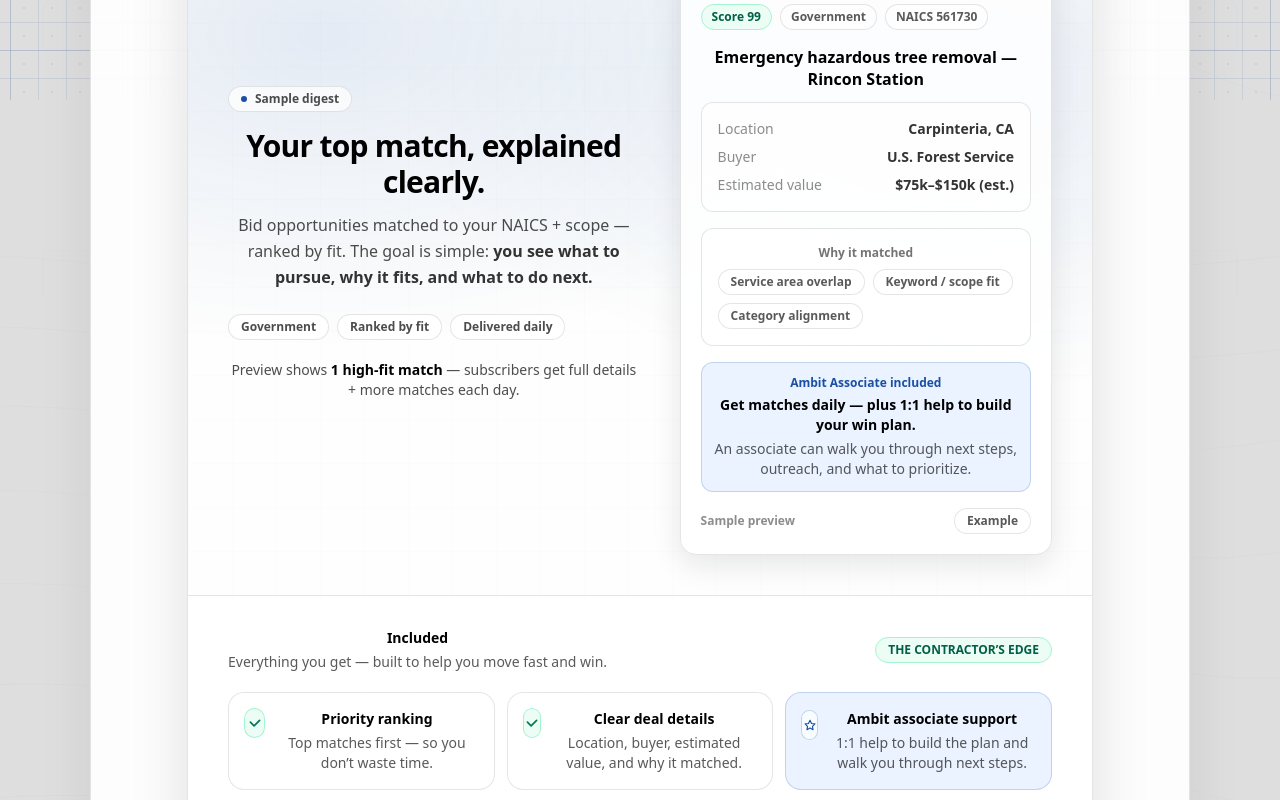
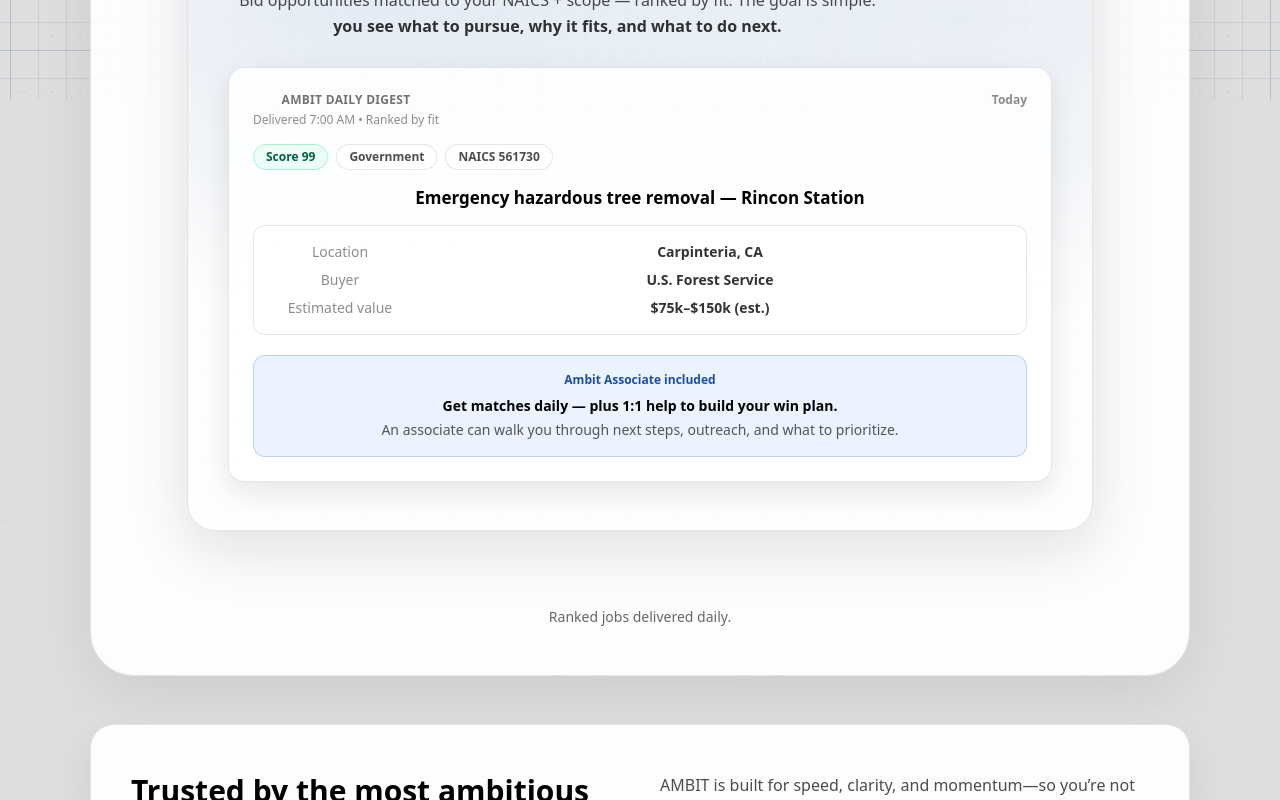
Before and after one commit to seansevrix/ambit, a Next.js app: page / in a window 1280 px wide. Shown: the part 700-1500 px from the top of the page. Built offline with nearby package versions, Linux system fonts and the light colour scheme.

Commit message:
Simplify digest preview + highlight associate support

```diff
--- a/app/components/LandingEmailPreview.tsx
+++ b/app/components/LandingEmailPreview.tsx
@@ -3,119 +3,52 @@ type Market = "residential" | "commercial" | "government";
 
 const CONTAINER = "mx-auto max-w-[1180px] px-6 lg:px-10";
 
-function marketLabel(m: Market) {
-  if (m === "government") return "Government";
-  if (m === "commercial") return "Commercial";
-  return "Residential";
-}
-
-function marketLine(m: Market) {
-  if (m === "government") return "Bid opportunities matched to your NAICS + scope — ranked by fit.";
-  if (m === "commercial") return "Work orders + service contracts ranked for your team — sent daily.";
-  return "Buyer-intent requests matched to your service area — sent daily.";
-}
-
-function sampleTitle(m: Market) {
-  if (m === "government") return "Emergency hazardous tree removal — Rincon Station";
-  if (m === "commercial") return "Apartment complex sealcoat + striping — Oceanside";
-  return "Junk removal — same-day haul (buyer request)";
-}
-
 function sampleMeta(m: Market) {
   if (m === "government")
     return {
-      where: "Carpinteria, CA",
+      posted: "Today",
+      score: 99,
+      segment: "Government",
+      naics: "561730",
+      title: "Emergency hazardous tree removal — Rincon Station",
+      location: "Carpinteria, CA",
       buyer: "U.S. Forest Service",
-      naics: "561730",
-      posted: "Today",
       estValue: "$75k–$150k (est.)",
     };
 
   if (m === "commercial")
     return {
-      where: "Oceanside, CA",
+      posted: "Today",
+      score: 92,
+      segment: "Commercial",
+      naics: "237310",
+      title: "Apartment complex sealcoat + striping — Oceanside",
+      location: "Oceanside, CA",
       buyer: "Property Management Co.",
-      naics: "237310",
-      posted: "Today",
       estValue: "$8k–$18k (est.)",
     };
 
   return {
-    where: "San Diego, CA",
-    buyer: "Homeowner (Verified)",
+    posted: "Today",
+    score: 90,
+    segment: "Residential",
     naics: "—",
-    posted: "Today",
+    title: "Junk removal — same-day haul (buyer request)",
+    location: "San Diego, CA",
+    buyer: "Homeowner",
     estValue: "$350–$900 (est.)",
   };
 }
 
-function scorePill(score: number) {
-  if (score >= 90) return "border-emerald-200 bg-emerald-50 text-emerald-800";
-  if (score >= 75) return "border-indigo-200 bg-indigo-50 text-indigo-800";
-  return "border-slate-200 bg-slate-50 text-slate-800";
-}
-
-function Check() {
+function Pill({ children }: { children: React.ReactNode }) {
   return (
-    <span className="inline-flex h-7 w-7 items-center justify-center rounded-full bg-emerald-50 ring-1 ring-emerald-200">
-      <svg width="14" height="14" viewBox="0 0 20 20" fill="none" aria-hidden="true">
-        <path
-          d="M16.6 6.2 8.7 14.1 3.4 8.8"
-          stroke="currentColor"
-          strokeWidth="2.4"
-          strokeLinecap="round"
-          strokeLinejoin="round"
-          className="text-emerald-700"
-        />
-      </svg>
+    <span className="inline-flex items-center rounded-full border border-black/10 bg-white/75 px-3 py-1 text-xs font-semibold text-black/70">
+      {children}
     </span>
   );
 }
 
-function Feature({
-  title,
-  desc,
-  highlight,
-}: {
-  title: string;
-  desc: string;
-  highlight?: boolean;
-}) {
-  return (
-    <div
-      className={[
-        "flex gap-3 rounded-2xl border p-4",
-        highlight
-          ? "border-[#1A4FA3]/20 bg-[#EAF3FF]"
-          : "border-black/10 bg-white/70",
-      ].join(" ")}
-    >
-      {highlight ? (
-        <span className="mt-0.5 inline-flex h-7 w-7 items-center justify-center rounded-full bg-white/70 ring-1 ring-[#1A4FA3]/20">
-          <svg width="14" height="14" viewBox="0 0 24 24" fill="none" aria-hidden="true">
-            <path
-              d="M12 17.3 6.8 20l1-5.7-4.2-4.1 5.8-.8L12 4l2.6 5.4 5.8.8-4.2 4.1 1 5.7L12 17.3Z"
-              stroke="currentColor"
-              strokeWidth="2"
-              strokeLinejoin="round"
-              className="text-[#1A4FA3]"
-            />
-          </svg>
-        </span>
-      ) : (
-        <Check />
-      )}
-
-      <div>
-        <div className="text-sm font-semibold text-black">{title}</div>
-        <div className="mt-1 text-sm text-black/65">{desc}</div>
-      </div>
-    </div>
-  );
-}
-
 export default function LandingEmailPreview({ market = "government" }: { market?: Market }) {
-  const score = market === "government" ? 99 : market === "commercial" ? 92 : 90;
   const meta = sampleMeta(market);
 
   return (
@@ -139,164 +72,80 @@ export default function LandingEmailPreview({ market = "government" }: { market?
             className="absolute inset-0"
             style={{
               backgroundImage:
-                "radial-gradient(900px 520px at 15% 15%, rgba(26,79,163,0.12), transparent 62%)," +
+                "radial-gradient(900px 520px at 20% 18%, rgba(26,79,163,0.12), transparent 62%)," +
                 "radial-gradient(900px 520px at 85% 20%, rgba(26,79,163,0.10), transparent 62%)",
               opacity: 0.9,
             }}
           />
 
-          <div className="relative grid gap-10 p-7 sm:p-10 lg:grid-cols-[1.05fr_0.95fr]">
-            {/* Left copy */}
-            <div className="flex flex-col justify-center">
-              <div className="inline-flex items-center gap-2 self-start rounded-full border border-black/10 bg-white/70 px-3 py-1 text-xs font-semibold text-black/70">
-                <span className="h-1.5 w-1.5 rounded-full bg-[#1A4FA3]" />
-                Sample digest
-              </div>
-
-              <h2 className="mt-4 text-2xl font-semibold tracking-tight sm:text-3xl">
+          <div className="relative mx-auto max-w-[980px] px-6 py-10 sm:px-10 sm:py-12">
+            {/* TOP: Headline + explanation (no “Sample digest”) */}
+            <h2 className="text-2xl font-semibold tracking-tight text-black sm:text-3xl">
               Your top match, explained clearly.
             </h2>
 
-              <p className="mt-3 text-sm leading-relaxed text-black/70 sm:text-base">
-                {marketLine(market)} The goal is simple:{" "}
+            <p className="mt-3 max-w-[72ch] text-sm leading-relaxed text-black/70 sm:text-base">
+              Bid opportunities matched to your NAICS + scope — ranked by fit. The goal is simple:{" "}
               <span className="font-semibold text-black/80">
                 you see what to pursue, why it fits, and what to do next.
               </span>
             </p>
 
-              <div className="mt-6 flex flex-wrap items-center gap-2">
-                <span className="rounded-full border border-black/10 bg-white/70 px-3 py-1 text-xs font-semibold text-black/70">
-                  {marketLabel(market)}
-                </span>
-                <span className="rounded-full border border-black/10 bg-white/70 px-3 py-1 text-xs font-semibold text-black/70">
-                  Ranked by fit
-                </span>
-                <span className="rounded-full border border-black/10 bg-white/70 px-3 py-1 text-xs font-semibold text-black/70">
-                  Delivered daily
-                </span>
-              </div>
-
-              <p className="mt-5 text-sm text-black/70">
-                Preview shows <span className="font-semibold text-black">1 high-fit match</span> — subscribers get full details + more matches each day.
-              </p>
-            </div>
-
-            {/* Right “email” card — keep it looking like an email */}
-            <div className="relative">
-              <div className="rounded-2xl border border-black/10 bg-white/85 p-5 shadow-[0_10px_30px_rgba(6,16,23,0.10)]">
-                {/* Header */}
+            {/* BELOW: The digest (clean + readable) */}
+            <div className="mt-7 rounded-2xl border border-black/10 bg-white/85 p-6 shadow-[0_10px_30px_rgba(6,16,23,0.10)]">
+              {/* Digest header */}
               <div className="flex items-start justify-between gap-4">
                 <div>
-                    <div className="text-xs font-semibold tracking-wide text-black/55">AMBIT DAILY DIGEST</div>
-                    <div className="mt-1 text-xs text-black/45">Delivered 7:00 AM • Ranked by fit</div>
+                  <div className="text-xs font-semibold tracking-wide text-black/55">
+                    AMBIT DAILY DIGEST
+                  </div>
+                  <div className="mt-1 text-xs text-black/45">
+                    Delivered 7:00 AM • Ranked by fit
+                  </div>
                 </div>
                 <div className="text-xs font-semibold text-black/45">{meta.posted}</div>
               </div>
 
-                {/* Pills */}
-                <div className="mt-4 flex flex-wrap items-center gap-2">
-                  <span className={`inline-flex items-center rounded-full border px-2.5 py-1 text-xs font-semibold ${scorePill(score)}`}>
-                    Score {score}
+              {/* Pills row */}
+              <div className="mt-4 flex flex-wrap gap-2">
+                <span className="inline-flex items-center rounded-full border border-emerald-200 bg-emerald-50 px-3 py-1 text-xs font-semibold text-emerald-800">
+                  Score {meta.score}
                 </span>
-                  <span className="inline-flex items-center rounded-full border border-black/10 bg-white/70 px-2.5 py-1 text-xs font-semibold text-black/65">
-                    {marketLabel(market)}
-                  </span>
-                  <span className="inline-flex items-center rounded-full border border-black/10 bg-white/70 px-2.5 py-1 text-xs font-semibold text-black/65">
-                    NAICS {meta.naics}
-                  </span>
+                <Pill>{meta.segment}</Pill>
+                <Pill>NAICS {meta.naics}</Pill>
               </div>
 
-                {/* Title */}
-                <div className="mt-4 text-[15px] font-semibold leading-snug text-black sm:text-base">
-                  {sampleTitle(market)}
+              {/* Opportunity title */}
+              <div className="mt-4 text-base font-semibold leading-snug text-black sm:text-[17px]">
+                {meta.title}
               </div>
 
-                {/* Key rows (scannable) */}
-                <div className="mt-3 grid gap-2 rounded-xl border border-black/10 bg-white/70 p-4 text-sm">
-                  <div className="flex items-center justify-between gap-4">
-                    <span className="text-black/45">Location</span>
-                    <span className="font-semibold text-black/80">{meta.where}</span>
-                  </div>
+              {/* Key details (exactly what you listed) */}
+              <div className="mt-4 rounded-xl border border-black/10 bg-white/70 p-4 text-sm">
+                <div className="grid grid-cols-[140px_1fr] gap-y-2">
+                  <div className="text-black/45">Location</div>
+                  <div className="font-semibold text-black/80">{meta.location}</div>
 
-                  {/* Agency line removed; "Buyer" is cleaner */}
-                  <div className="flex items-center justify-between gap-4">
-                    <span className="text-black/45">Buyer</span>
-                    <span className="font-semibold text-black/80">{meta.buyer}</span>
-                  </div>
+                  <div className="text-black/45">Buyer</div>
+                  <div className="font-semibold text-black/80">{meta.buyer}</div>
 
-                  <div className="flex items-center justify-between gap-4">
-                    <span className="text-black/45">Estimated value</span>
-                    <span className="font-semibold text-black/80">{meta.estValue}</span>
+                  <div className="text-black/45">Estimated value</div>
+                  <div className="font-semibold text-black/80">{meta.estValue}</div>
                 </div>
               </div>
 
-                {/* Why it matched — compact */}
-                <div className="mt-4 rounded-xl border border-black/10 bg-white/70 p-4">
-                  <div className="text-xs font-semibold text-black/55">Why it matched</div>
-                  <div className="mt-2 flex flex-wrap gap-2">
-                    <span className="rounded-full border border-black/10 bg-white/70 px-3 py-1 text-xs font-semibold text-black/65">
-                      Service area overlap
-                    </span>
-                    <span className="rounded-full border border-black/10 bg-white/70 px-3 py-1 text-xs font-semibold text-black/65">
-                      Keyword / scope fit
-                    </span>
-                    <span className="rounded-full border border-black/10 bg-white/70 px-3 py-1 text-xs font-semibold text-black/65">
-                      Category alignment
-                    </span>
-                  </div>
+              {/* Associate section (below digest, no “Why it matched”) */}
+              <div className="mt-5 rounded-xl border border-[#1A4FA3]/20 bg-[#EAF3FF] p-4">
+                <div className="text-xs font-semibold text-[#1A4FA3]">Ambit Associate included</div>
+
+                <div className="mt-2 text-sm font-semibold text-black">
+                  Get matches daily — plus 1:1 help to build your win plan.
                 </div>
 
-                {/* Ambit Associate — keep it SMALL but unmistakable */}
-                <div className="mt-4 rounded-xl border border-[#1A4FA3]/20 bg-[#EAF3FF] p-3">
-                  <div className="text-xs font-semibold text-[#1A4FA3]">Ambit Associate included</div>
-                  <div className="mt-1 text-sm font-semibold text-black">
-                    Get matches daily — plus 1:1 help to build your win plan.
-                  </div>
                 <div className="mt-1 text-sm text-black/65">
                   An associate can walk you through next steps, outreach, and what to prioritize.
                 </div>
               </div>
-
-                <div className="mt-4 flex items-center justify-between">
-                  <div className="text-xs font-semibold text-black/45">Sample preview</div>
-                  <div className="rounded-full border border-black/10 bg-white/70 px-3 py-1 text-xs font-semibold text-black/65">
-                    Example
-                  </div>
-                </div>
-              </div>
-            </div>
-          </div>
-
-          {/* “What you get” — clean + scannable + associate highlighted */}
-          <div className="relative border-t border-black/10 bg-white/45 px-7 py-7 sm:px-10 sm:py-8">
-            <div className="flex flex-wrap items-center justify-between gap-3">
-              <div>
-                <div className="text-sm font-semibold text-black">Included</div>
-                <div className="mt-1 text-sm text-black/65">Everything you get — built to help you move fast and win.</div>
-              </div>
-              <span className="rounded-full border border-emerald-200 bg-emerald-50 px-3 py-1 text-xs font-semibold text-emerald-800">
-                THE CONTRACTOR’S EDGE
-              </span>
-            </div>
-
-            <div className="mt-5 grid gap-3 md:grid-cols-3">
-              <Feature
-                title="Priority ranking"
-                desc="Top matches first — so you don’t waste time."
-              />
-              <Feature
-                title="Clear deal details"
-                desc="Location, buyer, estimated value, and why it matched."
-              />
-              <Feature
-                title="Ambit associate support"
-                desc="1:1 help to build the plan and walk you through next steps."
-                highlight
-              />
-            </div>
-
-            <div className="mt-5 text-center text-xs font-semibold text-black/55">
-              Ranked jobs delivered daily. Human help when you want it.
             </div>
           </div>
         </div>
```
Lines whose indentation alone changed are shown as unchanged.
